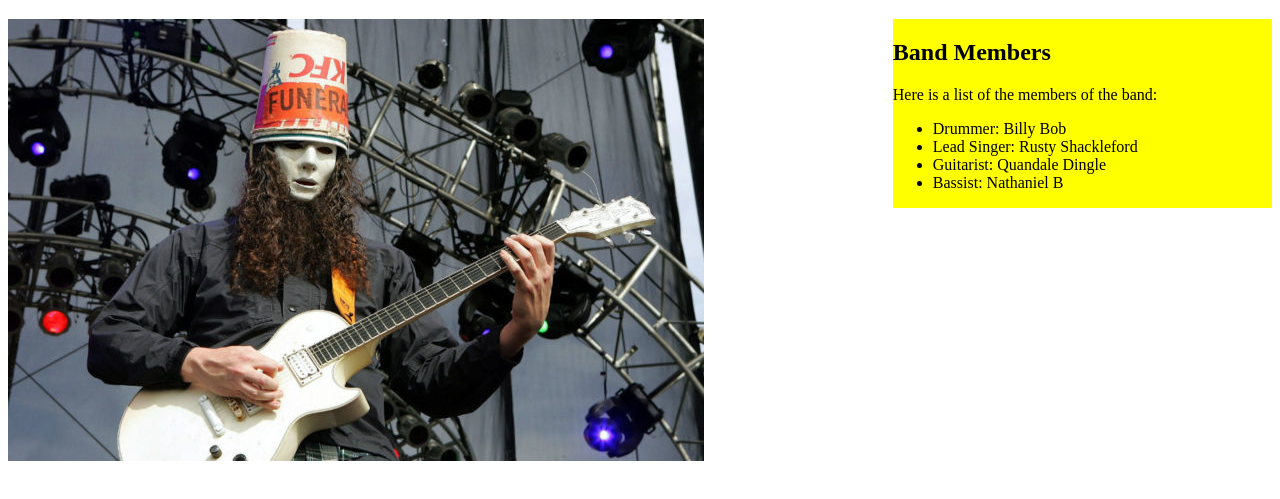
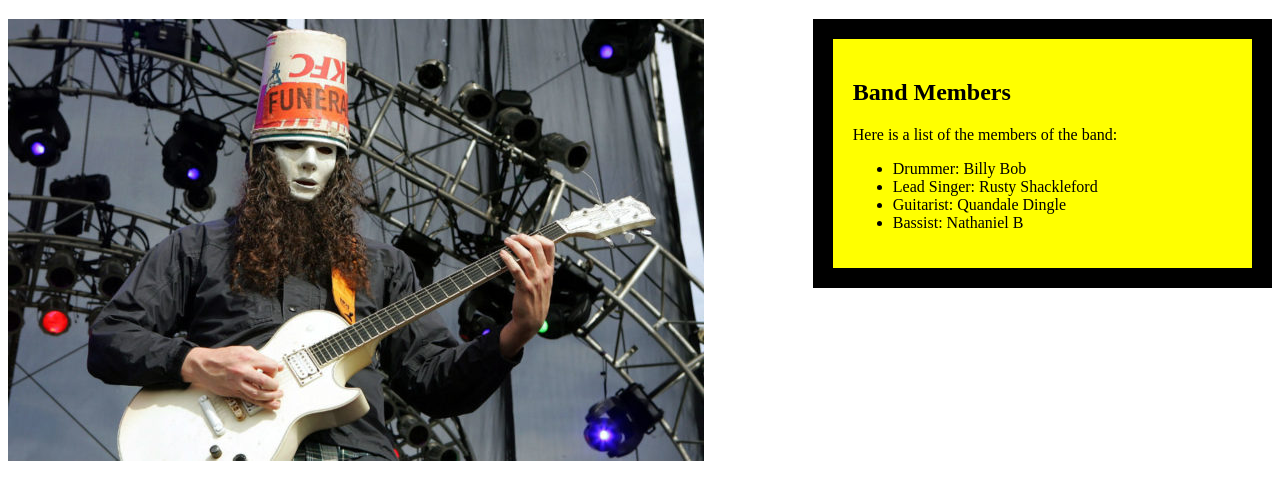
Before and after one commit to DaveMarchuk/favorite-band, a plain HTML site: page index.html in a window 1280 px wide. Shown: the part 61-560 px from the top of the page. Drawn offline with Linux system fonts and the light colour scheme.

Commit message:
Added a border,padding and a margin to the sidebar.

```diff
--- a/css/styles.css
+++ b/css/styles.css
@@ -2,6 +2,10 @@
   width: 30%;
   float: right;
   background-color: yellow;
+  padding: 20px;
+  border: solid black;
+  border-width: 20px;
+  margin-bottom: 10px;
 }
 
 img {
```
